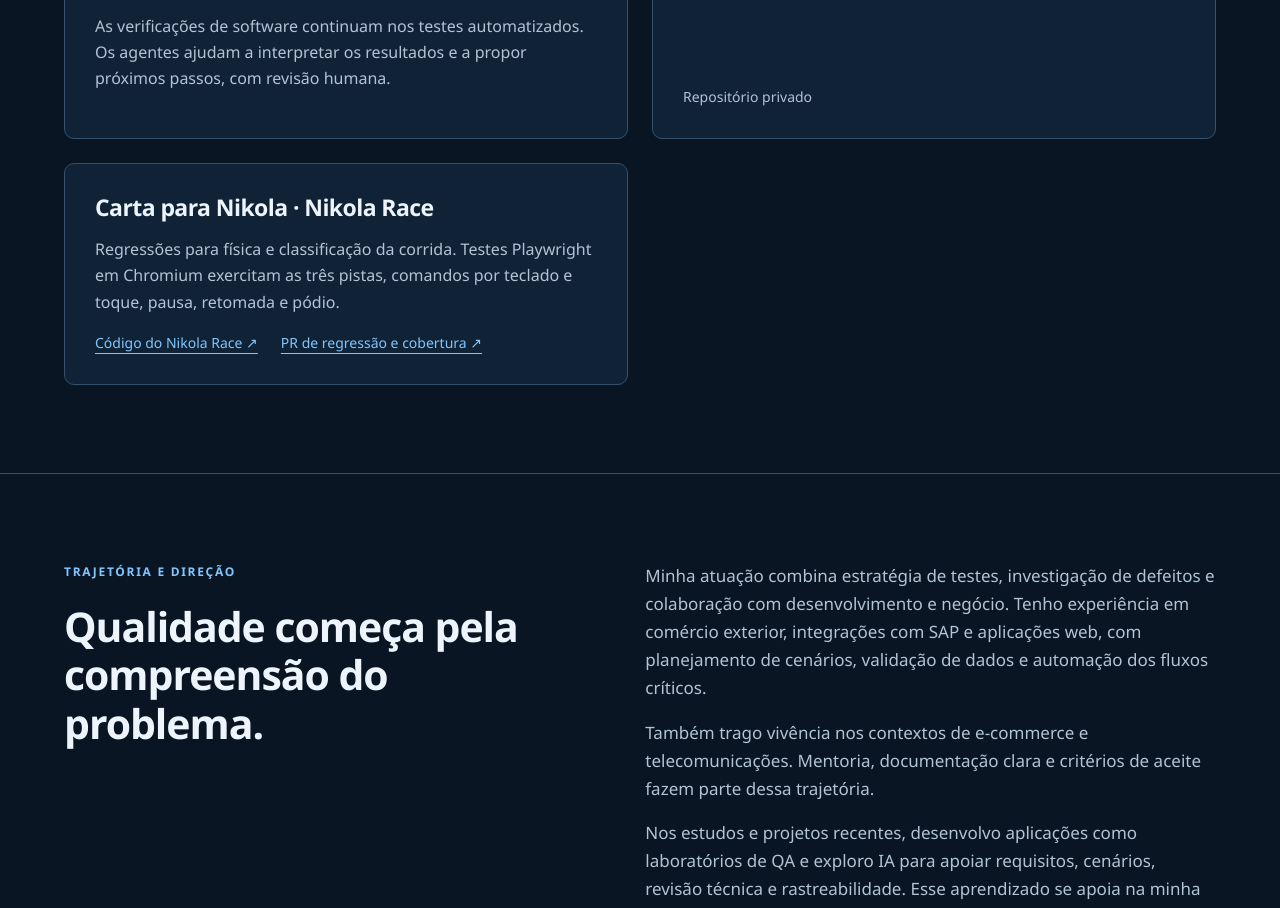
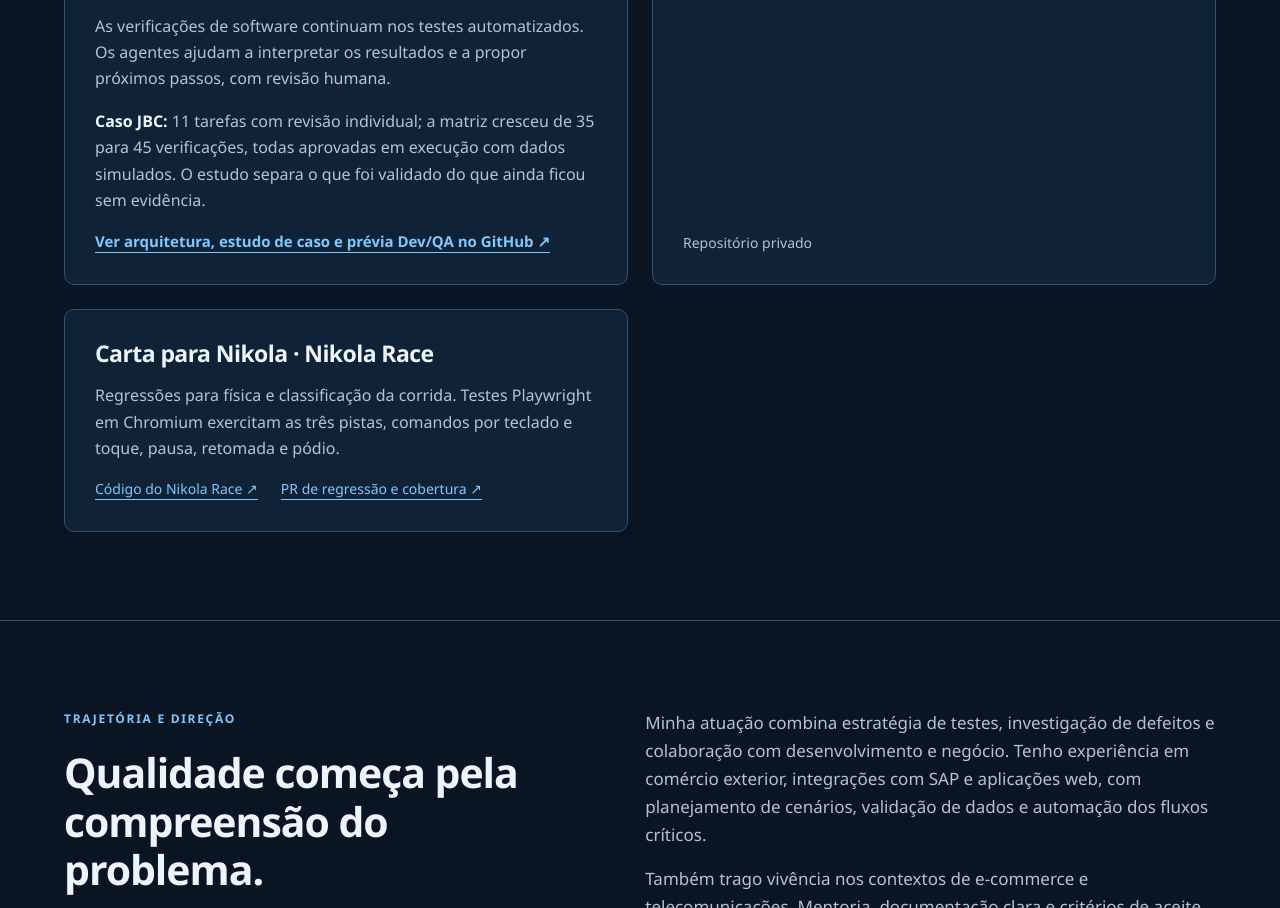
Before and after one commit to JoaquimcartaxoQA/JoaquimcartaxoQA.github.io, a plain HTML site: page index.html in a window 1280 px wide. Shown: the part 2855-3763 px from the top of the page. Drawn offline with Linux system fonts and the light colour scheme.

Commit message:
docs: link multi-agent QA case study (PT)

```diff
--- a/index.html
+++ b/index.html
@@ -108,6 +108,8 @@
         <h3>Arquitetura multiagente para desenvolvimento de software</h3>
         <p>Criei uma arquitetura com agentes especializados, instruções por papel e contexto compartilhado. Uso essa arquitetura para desenvolver ferramentas que apoiam o trabalho de QA: estruturar requisitos e critérios de aceite, identificar riscos e lacunas de cobertura e organizar evidências para investigar falhas.</p>
         <p>As verificações de software continuam nos testes automatizados. Os agentes ajudam a interpretar os resultados e a propor próximos passos, com revisão humana.</p>
+        <p><strong>Caso JBC:</strong> 11 tarefas com revisão individual; a matriz cresceu de 35 para 45 verificações, todas aprovadas em execução com dados simulados. O estudo separa o que foi validado do que ainda ficou sem evidência.</p>
+        <a class="text-link" href="https://github.com/JoaquimcartaxoQA/multiagent-dev-qa">Ver arquitetura, estudo de caso e prévia Dev/QA no GitHub ↗</a>
       </article>
       <article class="project">
         <h3>AgendaSaaS</h3>
```
